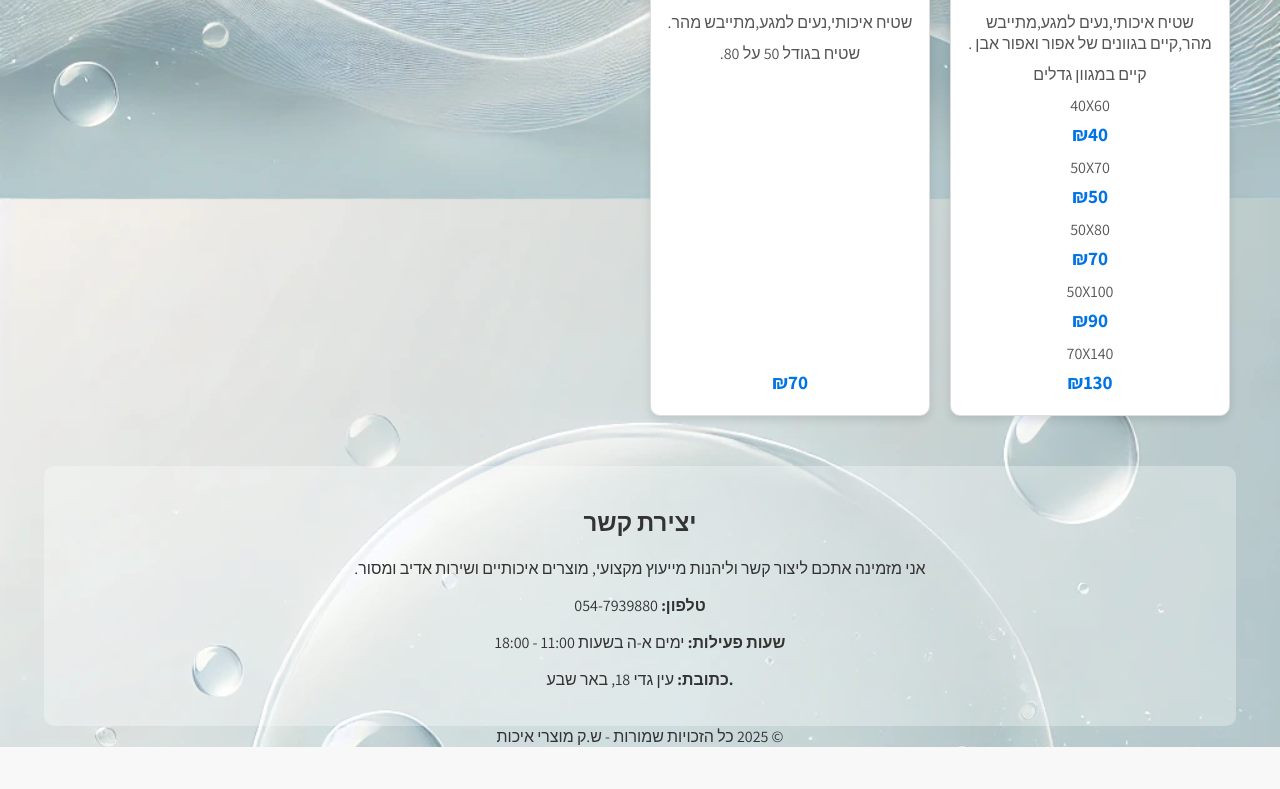
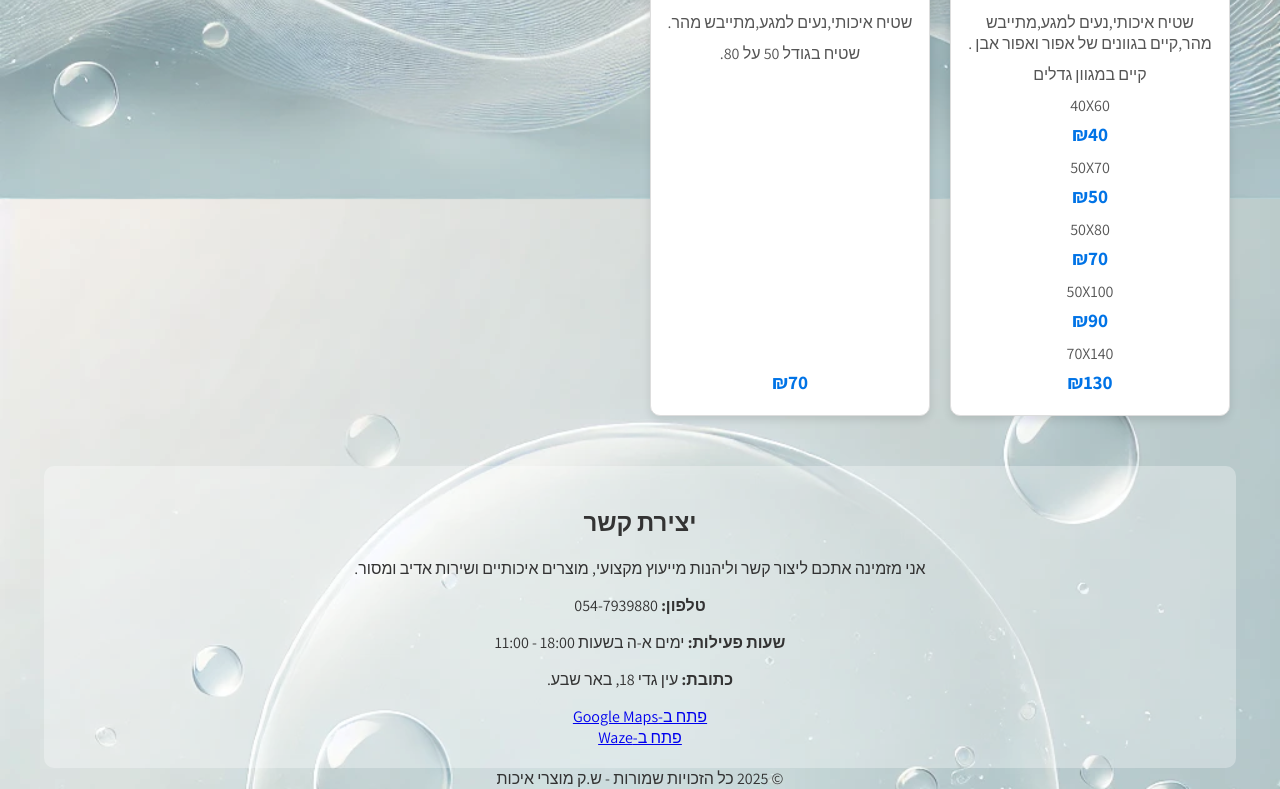
Before and after one commit to avihai55/cleaning-site, a plain HTML site: page index.html in a window 1280 px wide. Shown: the part 3641-4430 px from the top of the page. Before the commit the page ends 4388 px from the top, so only its background shows below. Drawn offline with Linux system fonts and the light colour scheme.

Commit message:
Add files via upload

```diff
--- a/index.html
+++ b/index.html
@@ -319,8 +319,15 @@
             <h2>יצירת קשר</h2>
             <p class="text-background">אני מזמינה אתכם ליצור קשר וליהנות מייעוץ מקצועי, מוצרים איכותיים ושירות אדיב ומסור.</p>
             <p class="text-background"><b>טלפון:</b> 054-7939880 </p>
-            <p class="text-background"><b>שעות פעילות:</b> ימים א-ה בשעות 11:00 - 18:00</p>
-            <p class="text-background"><b>.כתובת:</b> עין גדי 18, באר שבע</p>
+            <p class="text-background"><b>שעות פעילות:</b> ימים א-ה בשעות 18:00 - 11:00</p>
+            <p class="text-background"><b>כתובת:</b> עין גדי 18, באר שבע.</p>
+            <a href="https://www.google.com/maps/search/?api=1&query=עין+גדי+18,+באר+שבע" target="_blank">
+                פתח ב-Google Maps
+            </a>
+            <br />
+            <a href="https://waze.com/ul?q=עין%20גדי%2018%20באר%20שבע&navigate=yes" target="_blank">
+                פתח ב-Waze
+            </a>
         </div>
         </div>
         <a href="https://wa.me/972547939880" target="_blank" class="whatsapp-button">
```
